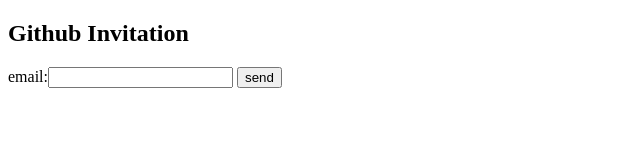
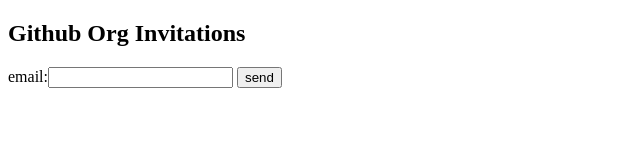
Before and after one commit to colticol/org-invitations, a plain HTML site: page index.html in a window 1280 px wide. Shown: the whole page, without its empty margins (0-640 px from the left). Drawn offline with Linux system fonts and the light colour scheme.

Commit message:
fix title

```diff
--- a/index.html
+++ b/index.html
@@ -4,7 +4,7 @@
     <base target="_top">
   </head>
   <body>
-    <h2>Github Invitation</h2>
+    <h2>Github Org Invitations</h2>
     <form method="post" action="公開時のアプリケーションのURLを入れる">
 
       <label>email:<input type="text" name="email"></label>
```
